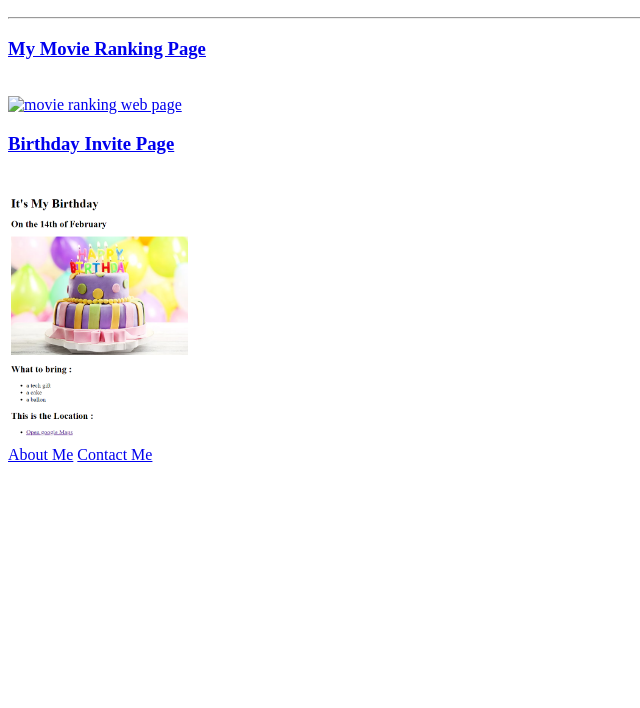
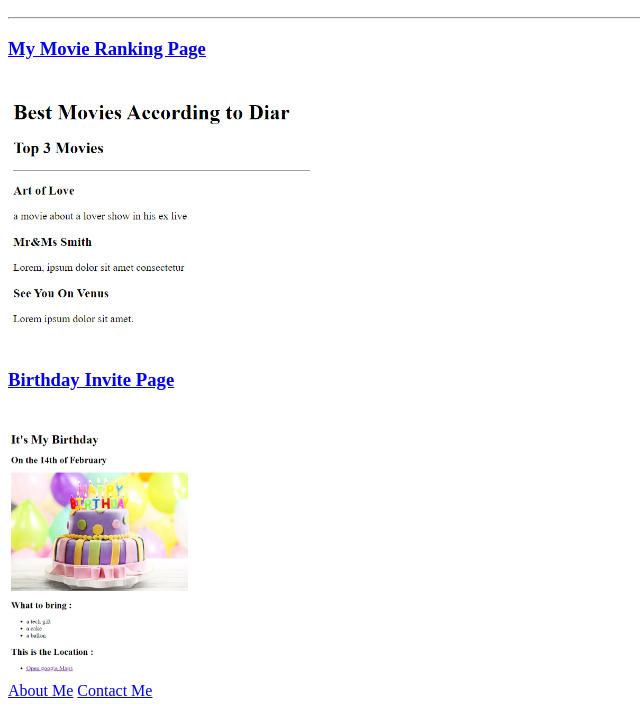
Before and after one commit to DiarBaker9/html-portofolio, a plain HTML site: page index.html in a window 1280 px wide. Shown: the part 110-818 px from the top of the page, without its empty margins (0-640 px from the left). Drawn offline with Linux system fonts and the light colour scheme.

Commit message:
Update index.html

```diff
--- a/index.html
+++ b/index.html
@@ -15,7 +15,7 @@
     <a target="_blank" href="./public/movie-ranking.html"
       ><img
         style="height: 250px"
-        src="../4.3 HTML Porfolio Project/assets/images/movie-ranking.png"
+        src="./assets/images/movie-ranking.png"
         alt="movie ranking web page" /></a
     ><br />
     <a target="_blank" href="./public/birthday-invite.html"
```
